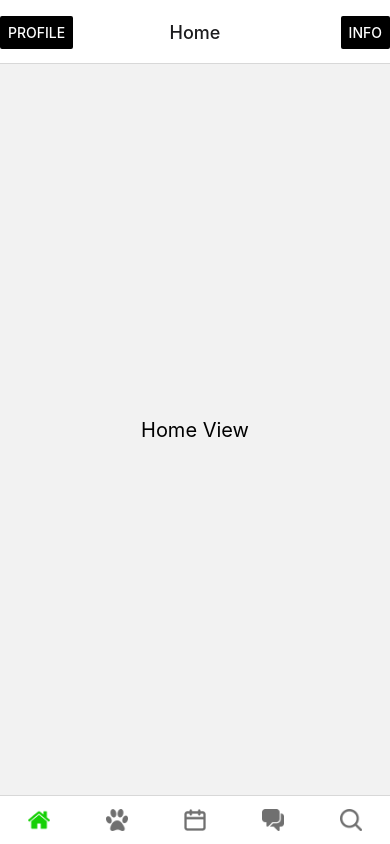
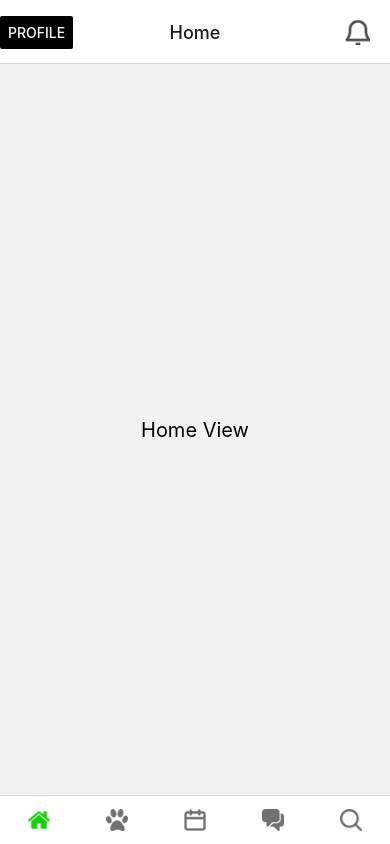
Before and after one commit to Jnarrr/vetaminaReactNative, a React Native app: screen /tabNavigator in a window 390 px wide. Built offline with nearby package versions, Linux system fonts and the light colour scheme.

Commit message:
notificationIconNavigation

```diff
--- a/App.js
+++ b/App.js
@@ -13,6 +13,8 @@ import AppointmentDateAndTimeScreen from './screens/AppointmentDateAndTime';
 import AppointmentSelectPetScreen from './screens/AppointmentSelectPet';
 
 import TabNavigator from './navs/tabNavigator';
+import NotificationScreen from './screens/Notifications';
+import ClinicDetailsScreen from './screens/ClinicDetails';
 
 const Stack = createNativeStackNavigator();
 const Tab = createBottomTabNavigator();
@@ -59,6 +61,8 @@ const MyStack = () => {
         <Stack.Screen name="AppointmentProcedure" component={ AppointmentProcedureScreen } options = {{ title: 'Select Procedure' }} />
         <Stack.Screen name="AppointmentDateAndTime" component={ AppointmentDateAndTimeScreen } options = {{ title: 'Select Date and Time' }} />
         <Stack.Screen name="AppointmentSelectPet" component={ AppointmentSelectPetScreen } options = {{ title: 'Select Pet' }} />
+        <Stack.Screen name="Notifications" component={ NotificationScreen } options = {{ title: 'Notifications' }} />
+        <Stack.Screen name="ClinicDetails" component={ ClinicDetailsScreen } options = {{ title: 'Clinic Details' }} />
       </Stack.Navigator>
     </NavigationContainer>
   );
--- a/components/clinicContainer.js
+++ b/components/clinicContainer.js
@@ -1,11 +1,13 @@
 import React from 'react';
-import { View, Text, StyleSheet, Image} from 'react-native';
+import { View, Text, StyleSheet, Image, TouchableOpacity} from 'react-native';
 
-export default function ClinicItem() {
+export default function ClinicItem({navigation}) {
     return (
-    <View style = {[styles.box, styles.elevation]}>
-        <Image source = { require('../images/clinicDefault.png')} style = {styles.pic}/>
-        <Text style = {styles.header}>Domingo Veterinary Clinic</Text>
+    <View>
+        <TouchableOpacity style = {[styles.box, styles.elevation]}>
+            <Image source = { require('../images/clinicDefault.png')} style = {styles.pic}/>
+            <Text style = {styles.header}>Domingo Veterinary Clinic</Text>
+        </TouchableOpacity>
     </View>
     );
 }
--- a/components/radioBtnCategories.js
+++ b/components/radioBtnCategories.js
@@ -1,14 +1,8 @@
 import React, { useState } from 'react';
 import { View, Text, StyleSheet, Pressable} from 'react-native';
-const data = [
-    { value: 'Nearby' },
-    { value: 'Popular' },
-    { value: 'Last Visited' },
-];
 
 export default function RadioButton({ data }) {
     const [userOption, setUserOption] = useState(null);
-
 
     return (
     <View style={{ flexDirection: 'row', justifyContent: 'space-between', marginTop: 10 }}>
--- a/navs/TabNavigator.js
+++ b/navs/TabNavigator.js
@@ -1,5 +1,5 @@
 import * as React from 'react';
-import { Text, Image, Button } from 'react-native';
+import { Text, Image, Button, TouchableOpacity, StyleSheet } from 'react-native';
 import { NavigationContainer } from '@react-navigation/native';
 import { createBottomTabNavigator } from '@react-navigation/bottom-tabs';
 
@@ -12,7 +12,7 @@ import SearchScreen from '../screens/Search';
 
 const Tab = createBottomTabNavigator();
 
-const TabNavigator = () => {
+const TabNavigator = ({navigation}) => {
     return (
     <Tab.Navigator
     screenOptions={{ headerTitleAlign: 'center', tabBarShowLabel: false }}
@@ -22,10 +22,9 @@ const TabNavigator = () => {
         component={HomeScreen}
         options = {{
           headerRight: () => (
-            <Button
-            onPress={() => alert('This is a button!')}
-            title="Info"
-            color="#000"></Button>),
+            <TouchableOpacity onPress={ () => navigation.navigate('Notifications')}>
+                <Image source = { require('../images/notification.png')} style = {styles.icon}/>
+            </TouchableOpacity>),
           headerLeft: () => (
             <Button
             onPress={() => alert('This is a button!')}
@@ -51,6 +50,10 @@ const TabNavigator = () => {
         name="Pets"
         component={PetsScreen}
         options={{
+          headerRight: () => (
+            <TouchableOpacity onPress={ () => navigation.navigate('Notifications')}>
+                <Image source = { require('../images/notification.png')} style = {styles.icon}/>
+            </TouchableOpacity>),
           tabBarIcon: ({ focused, color, size }) => (
             <Image
               source={
@@ -71,6 +74,10 @@ const TabNavigator = () => {
         name="Appointment"
         component={AppointmentScreen}
         options={{
+          headerRight: () => (
+            <TouchableOpacity onPress={ () => navigation.navigate('Notifications')}>
+                <Image source = { require('../images/notification.png')} style = {styles.icon}/>
+            </TouchableOpacity>),
           tabBarIcon: ({ focused, color, size }) => (
             <Image
               source={
@@ -91,6 +98,10 @@ const TabNavigator = () => {
         name="Message"
         component={MessageScreen}
         options={{
+          headerRight: () => (
+            <TouchableOpacity onPress={ () => navigation.navigate('Notifications')}>
+                <Image source = { require('../images/notification.png')} style = {styles.icon}/>
+            </TouchableOpacity>),
           tabBarIcon: ({ focused, color, size }) => (
             <Image
               source={
@@ -111,6 +122,10 @@ const TabNavigator = () => {
         name="Search"
         component={SearchScreen}
         options={{
+          headerRight: () => (
+            <TouchableOpacity onPress={ () => navigation.navigate('Notifications')}>
+                <Image source = { require('../images/notification.png')} style = {styles.icon}/>
+            </TouchableOpacity>),
           tabBarIcon: ({ focused, color, size }) => (
             <Image
               source={
@@ -131,4 +146,12 @@ const TabNavigator = () => {
     );
   }
 
+const styles = StyleSheet.create({
+  icon: {
+  width:25,
+  height:25,
+  marginRight: 20,
+  },
+});
+
 export default TabNavigator;
--- /dev/null
+++ b/screens/ClinicDetails.js
@@ -0,0 +1,206 @@
+import React, { useState } from 'react';
+import {View, Button, Text, StyleSheet, TextInput, ScrollView, Image, TouchableOpacity} from 'react-native';
+import CheckBox from '@react-native-community/checkbox';
+import { NavigationContainer } from '@react-navigation/native';
+import { createBottomTabNavigator } from '@react-navigation/bottom-tabs';
+
+const ClinicDetailsScreen = ( {navigation} ) => {
+    const [username, setUsername] = useState('');
+    const [checkValidUsername, setCheckValidUsername] = useState(false);
+    const [password, setPassword] = useState('');
+    const [checkValidPassword, setCheckValidPassword] = useState(false);
+    const [isSelected, setSelection] = useState(false);
+
+    const handleCheckUsername = text => {
+        if (text.length < 1){
+            setCheckValidUsername(true);
+        }else{
+            setCheckValidUsername(false);
+        }
+    }
+
+    const handleCheckPassword = text => {
+        if (text.length < 8){
+            setCheckValidPassword(true);
+        }else{
+            setCheckValidPassword(false);
+        }
+    }
+
+    return(
+        <View style = { styles.body }>
+            <Image source = { require('../images/paw.png')} style = {styles.paw}/>
+            <Image source = { require('../images/bone.png')} style = {styles.bone}/>
+            <TouchableOpacity onPress={ () => navigation.navigate('Welcome')} style = {{ marginBottom: -80 }}>
+                <Image source = { require('../images/back.png')} style = {styles.back}/>
+            </TouchableOpacity>
+
+            <ScrollView style = {styles.whiteBox}>
+            <Text style = { styles.header }>Login</Text>
+
+            <TextInput
+            style = { styles.input }
+            onChangeText = { (text) => [handleCheckUsername(text), setUsername(text)] }
+            placeholder='Enter Username'
+            placeholderTextColor= 'gray'
+            maxLength={15}
+            />
+            <Image source = { require('../images/userIcon.png')} style = {styles.userIcon}/>
+            {
+            checkValidUsername ? (
+                <Text style = {styles.textFailed}>Username is Required</Text>
+                ) : (
+                <Text style = {styles.textFailed}> </Text>
+            )
+            }
+
+
+            <TextInput
+            style = { styles.input }
+            onChangeText = { (text) => [handleCheckPassword(text), setPassword(text)] }
+            placeholder='Enter Password'
+            placeholderTextColor= 'gray'
+            maxLength={15}
+            secureTextEntry = {true}
+            />
+            <Image source = { require('../images/password.png')} style = {styles.userIcon}/>
+            {
+            checkValidPassword ? (
+                <Text style = {styles.textFailed}>Password cannot be empty</Text>
+                ) : (
+                <Text style = {styles.textFailed}> </Text>
+            )
+            }
+
+            <CheckBox
+            value={isSelected}
+            onValueChange={setSelection}
+            style={styles.checkbox}
+            tintColors={{ true: 'green', false: 'gray' }}
+            />
+            <Text style={styles.label}>Remember me</Text>
+
+            {/*<Text>Is CheckBox selected: {isSelected ? "👍" : "👎"}</Text>*/}
+
+            <TouchableOpacity style = { styles.btn } onPress={ () => navigation.navigate('tabNavigator') }>
+                <Text style = {styles.btnText}>Login</Text>
+            </TouchableOpacity>
+
+            <TouchableOpacity>
+            <Text style = {styles.btnText2}>Forgot Password</Text>
+            </TouchableOpacity>
+
+
+
+            </ScrollView>
+        </View>
+    );
+};
+
+const styles = StyleSheet.create({
+    body: {
+    backgroundColor: 'rgb(109, 169, 22)',
+    flex: 1,
+    fontFamily: 'Roboto',
+    },
+    userIcon: {
+    width:20,
+    height:20,
+    marginLeft: 300,
+    marginTop: -35
+    },
+    paw: {
+    width: 300,
+    height: 300,
+    marginTop: -40,
+    marginLeft: 150,
+    },
+    bone: {
+    width: 120,
+    height: 120,
+    marginLeft: -40,
+    marginTop: -200
+    },
+    back: {
+    width: 30,
+    height: 30,
+    marginLeft: 15,
+    marginTop: -150
+    },
+    whiteBox: {
+    width: 360,
+    height: 300,
+    marginTop: 200,
+    borderTopLeftRadius: 30,
+    borderTopRightRadius: 30,
+    shadowOffset: {width: 6, height: 6},
+    shadowRadius: 10,
+    shadowColor: 'white',
+    shadowOpacity: 1,
+    backgroundColor: 'white',
+    },
+    header: {
+    fontSize: 30,
+    color: 'rgb(80, 140, 2)',
+    marginTop: 30,
+    marginBottom: 30,
+    marginLeft: 30,
+    fontWeight: 'bold'
+    },
+    input: {
+    padding: 2,
+    width: 300,
+    height: 40,
+    marginLeft: 30,
+    marginBottom: 10,
+    borderColor: 'gray',
+    borderBottomWidth: 1.5,
+    shadowRadius: 10,
+    fontSize: 20,
+    color: 'black',
+    },
+    textFailed: {
+    color: 'red',
+    marginLeft: 30,
+    marginTop: 10,
+    },
+    checkboxContainer: {
+    flexDirection: "row",
+    marginBottom: 20,
+    },
+    checkbox: {
+    marginLeft: 30,
+    },
+    label: {
+    marginLeft: 60,
+    marginTop: -25,
+    fontSize: 14,
+    color: 'gray',
+    },
+    btnText:{
+    color: 'white',
+    fontSize: 14,
+    padding: 8,
+    textAlign: 'center',
+    fontWeight: 'bold',
+    },
+    btnText2:{
+    color: 'green',
+    fontSize: 14,
+    padding: 8,
+    marginTop: 10,
+    textAlign: 'center',
+    fontWeight: 'bold',
+    },
+    btn:{
+    backgroundColor: 'rgb(80, 140, 2)',
+    color: 'white',
+    width: 300,
+    height: 35,
+    borderRadius: 5,
+    alignSelf: 'center',
+    marginTop: 20,
+    },
+});
+
+export default ClinicDetailsScreen;
--- /dev/null
+++ b/screens/Notifications.js
@@ -0,0 +1,12 @@
+import React from 'react';
+import {View, Button, Text} from 'react-native';
+
+const NotificationScreen = ( {navigation} ) => {
+    return(
+        <View style = {{ flex: 1, justifyContent: 'center', justifyContent: 'center', alignItems: 'center'}}>
+            <Text style = {{ fontSize: 20, color: 'black'}}>Notification View</Text>
+        </View>
+    );
+};
+
+export default NotificationScreen;
--- a/screens/Search.js
+++ b/screens/Search.js
@@ -3,6 +3,7 @@ import {View, Button, Text, StyleSheet, TextInput, Image, ScrollView} from 'reac
 import CoffeeAutonomous from "../components/CoffeeAutonomous";
 import RadioButton from '../components/radioBtnCategories';
 import ClinicItem from '../components/clinicContainer';
+import { TouchableOpacity } from 'react-native-gesture-handler';
 
 const SearchScreen = ( {navigation} ) => {
     const data = [
```
Also changed, not shown: images/notification.png (added), images/notificationClicked.png (added).
